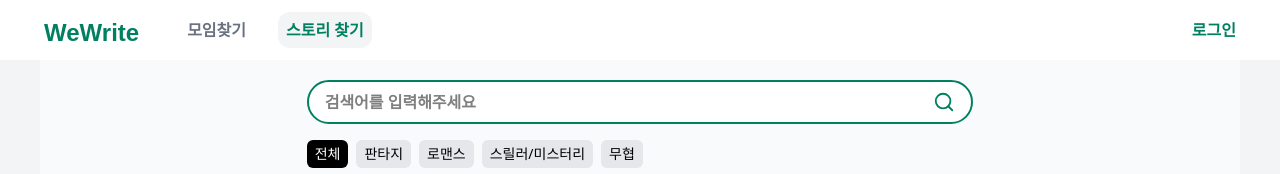
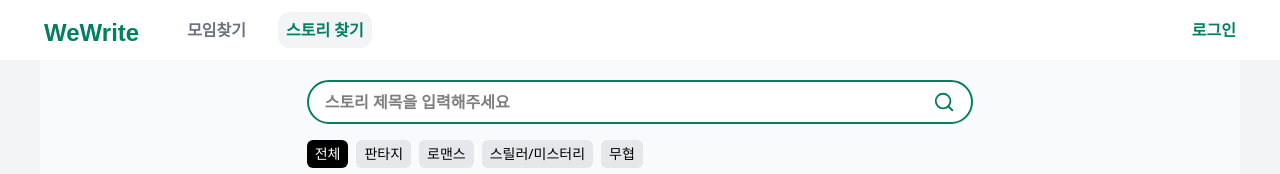
Before and after one commit to we-write/frontend, a Next.js app: page /library in a window 1280 px wide. Shown: the top 174 px of the page. Built offline with nearby package versions, Linux system fonts and the light colour scheme; no server answers; the database is empty; a web font is replaced by a local one.

Commit message:
refactor: 검색창 useForm 적용

```diff
--- a/src/app/library/_components/SearchInput.tsx
+++ b/src/app/library/_components/SearchInput.tsx
@@ -1,41 +1,54 @@
 'use client';
 
+import { useForm } from 'react-hook-form';
 import { CircleX, Search } from 'lucide-react';
-import { SearchInputProps } from '@/app/library/_components/type';
+import { FormValues, SearchInputProps } from '@/app/library/_components/type';
 
 const SearchInput = ({ keyword, setKeyword, onSearch }: SearchInputProps) => {
+  const { register, handleSubmit, setValue, watch } = useForm<FormValues>({
+    defaultValues: { search: keyword },
+  });
+
+  const currentKeyword = watch('search');
+
   return (
-    <div className="border-write-main mx-auto mb-4 flex w-full items-center justify-between gap-2 rounded-full border-2 bg-white py-2 sm:w-2/3">
+    <form
+      onSubmit={handleSubmit(onSearch)}
+      className="border-write-main mx-auto mb-4 flex w-full items-center justify-between gap-2 rounded-full border-2 bg-white py-2 sm:w-2/3"
+    >
       <div className="flex w-full items-center">
         <input
-          name="search"
-          aria-label="검색어 입력"
+          {...register('search')}
+          aria-label="스토리 제목으로 검색"
           type="text"
-          placeholder="검색어를 입력해주세요"
-          value={keyword}
+          placeholder="스토리 제목을 입력해주세요"
           onChange={(e) => {
             setKeyword(e.target.value);
-          }}
-          onKeyDown={(e) => {
-            if (e.key === 'Enter') {
-              onSearch();
-            }
+            setValue('search', e.target.value);
           }}
           className="w-full pl-4 outline-none placeholder:text-base placeholder:font-semibold"
         />
-        {keyword && (
-          <button onClick={() => setKeyword('')} aria-label="검색어 초기화">
+        {currentKeyword && (
+          <button
+            type="button"
+            onClick={() => {
+              setKeyword('');
+              setValue('search', '');
+            }}
+            aria-label="검색어 초기화"
+          >
             <CircleX size={18} className="text-gray-400" />
           </button>
         )}
       </div>
       <button
-        onClick={onSearch}
+        type="submit"
         className="text-write-main hover:text-shadow-write-success pr-4"
+        aria-label="검색"
       >
         <Search size={22} />
       </button>
-    </div>
+    </form>
   );
 };
 
--- a/src/app/library/_components/type.ts
+++ b/src/app/library/_components/type.ts
@@ -1,3 +1,7 @@
+export interface FormValues {
+  search: string;
+}
+
 export interface SearchInputProps {
   keyword: string;
   setKeyword: (value: string) => void;
--- a/src/app/library/page.tsx
+++ b/src/app/library/page.tsx
@@ -5,7 +5,7 @@ import LibraryListGrid from '@/app/library/_components/LibraryListGrid';
 import SearchInput from '@/app/library/_components/SearchInput';
 import useSearchReducer from '@/hooks/library/useSearchReducer';
 
-export default function Library() {
+const Library = () => {
   const [state, dispatch] = useSearchReducer();
 
   const handleSearch = () => {
@@ -41,3 +41,4 @@ export default function Library() {
     </>
   );
 }
+export default Library
```
